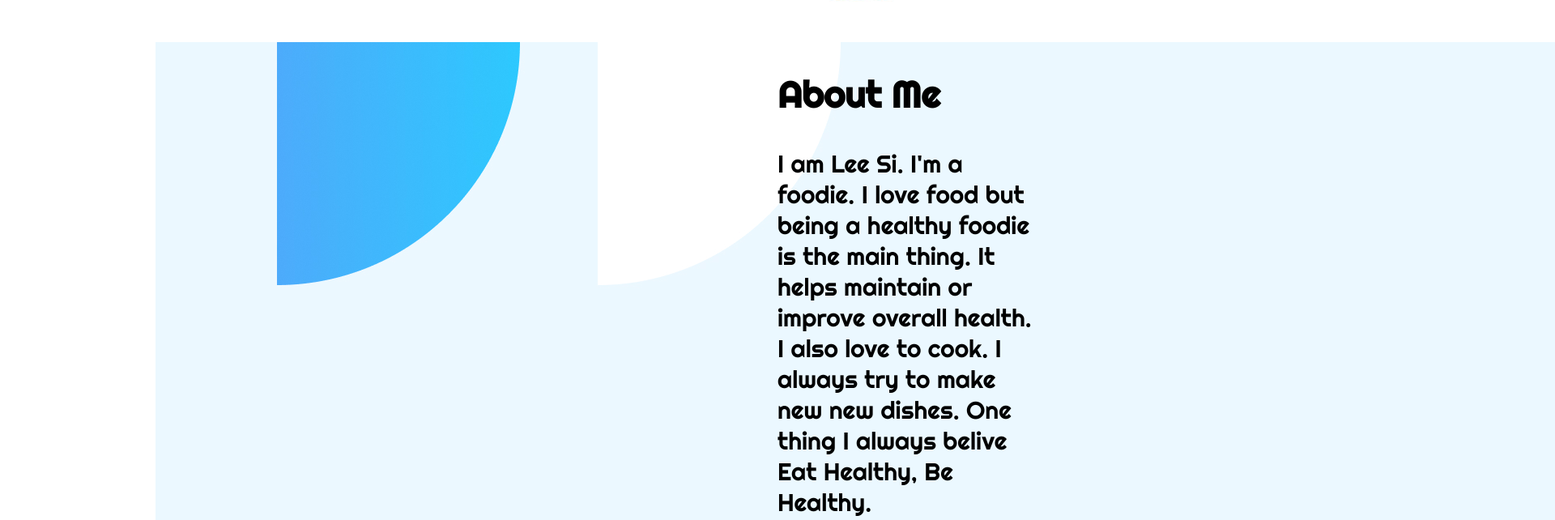
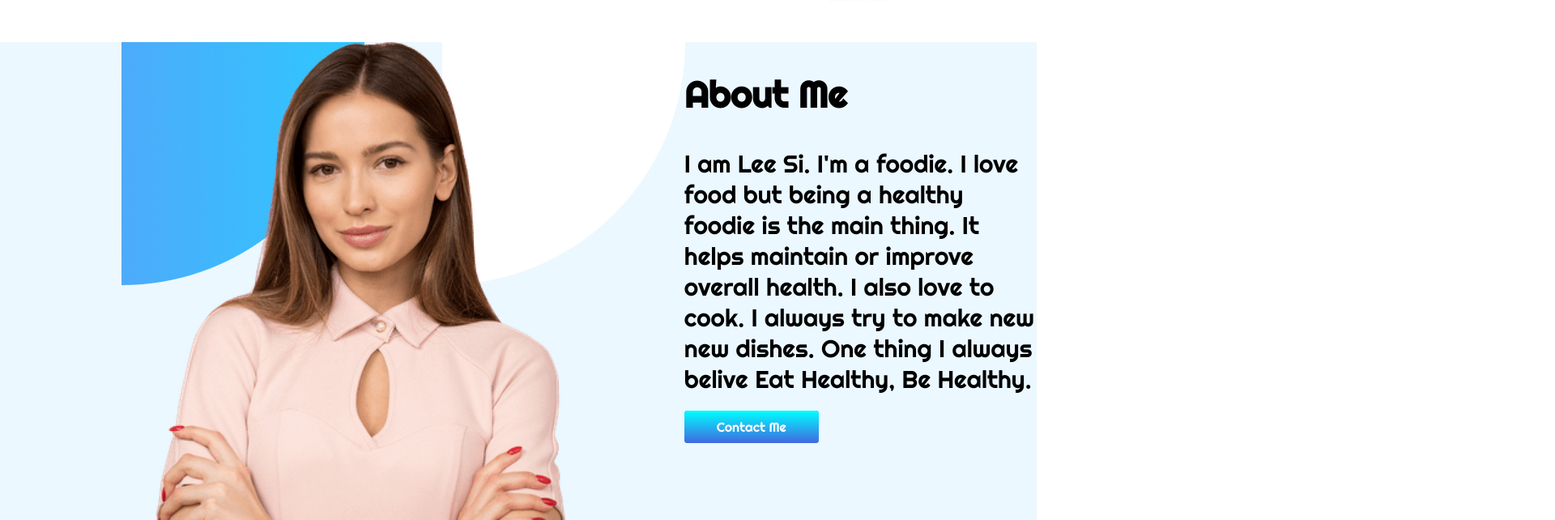
Before and after one commit to zahinrahman25/strange-food-network, a plain HTML site: page index.html in a window 1280 px wide. Shown: the part 1190-1832 px from the top of the page at 81% size, 1920 px wide, since content can reach past the window. Drawn offline with Linux system fonts and the light colour scheme.

Commit message:
third attempt

```diff
--- a/index.html
+++ b/index.html
@@ -32,7 +32,7 @@
     </section>
     <section class="inline bgimg">
         <div class="charlie">
-            <img src="Images/frame-57.jpg" alt="">
+            <img src="Images/person-image.png" alt="">
         </div>
         <div class="delta">
             <h1>About Me</h1>
--- a/style.css
+++ b/style.css
@@ -19,7 +19,7 @@ body{font-family: 'Righteous', cursive;
     .charlie{width: 60%;
             padding-left: 15%;}
     .delta{width: 40%;}
-    .bgimg{background-image: url(photo/Frame\ 57.jpg);
+    .bgimg{background-image: url(Images/frame-57.jpg);
         background-repeat: no-repeat;}
     .echo{box-shadow: 5px 5px 15px royalblue;
             width: 100%;
```
